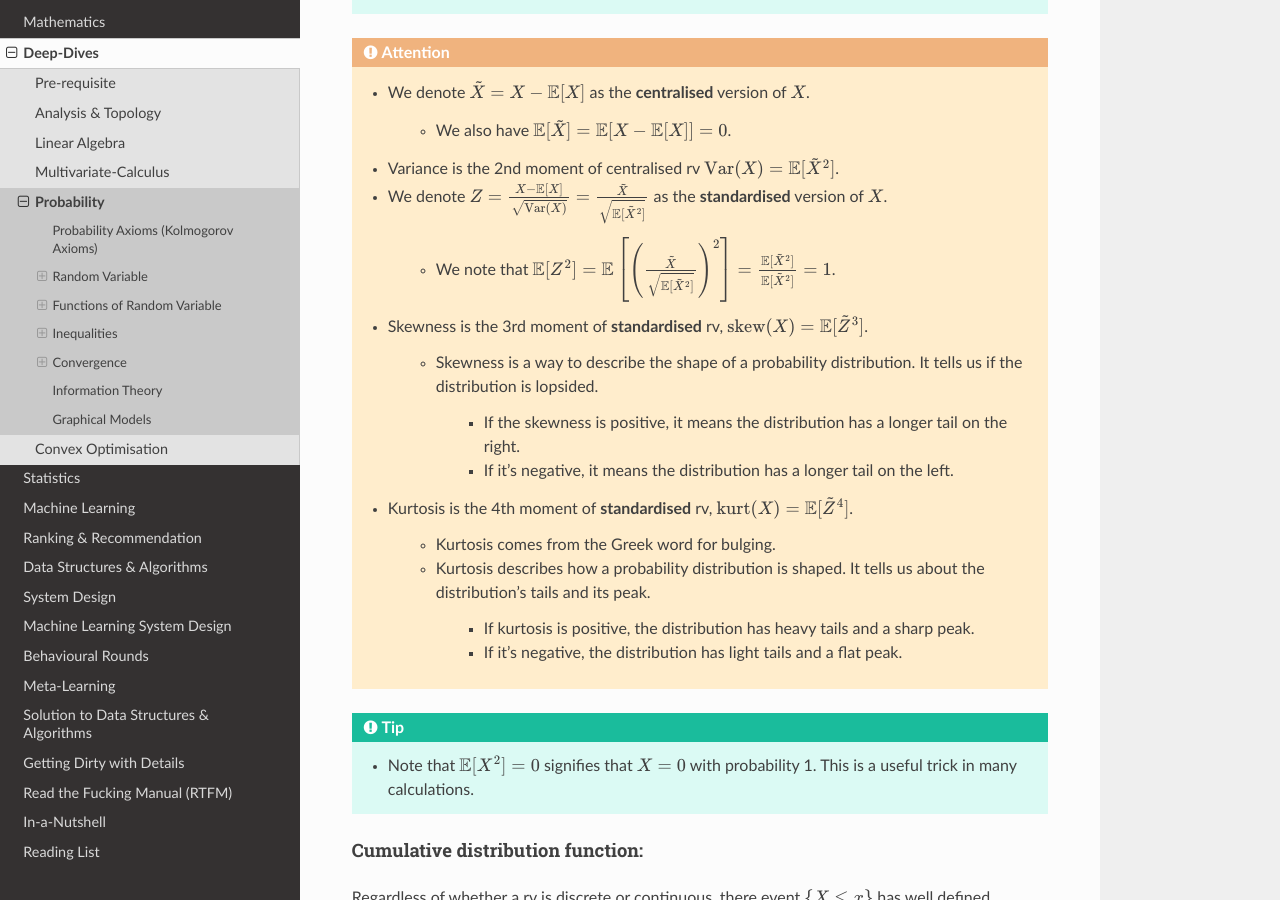
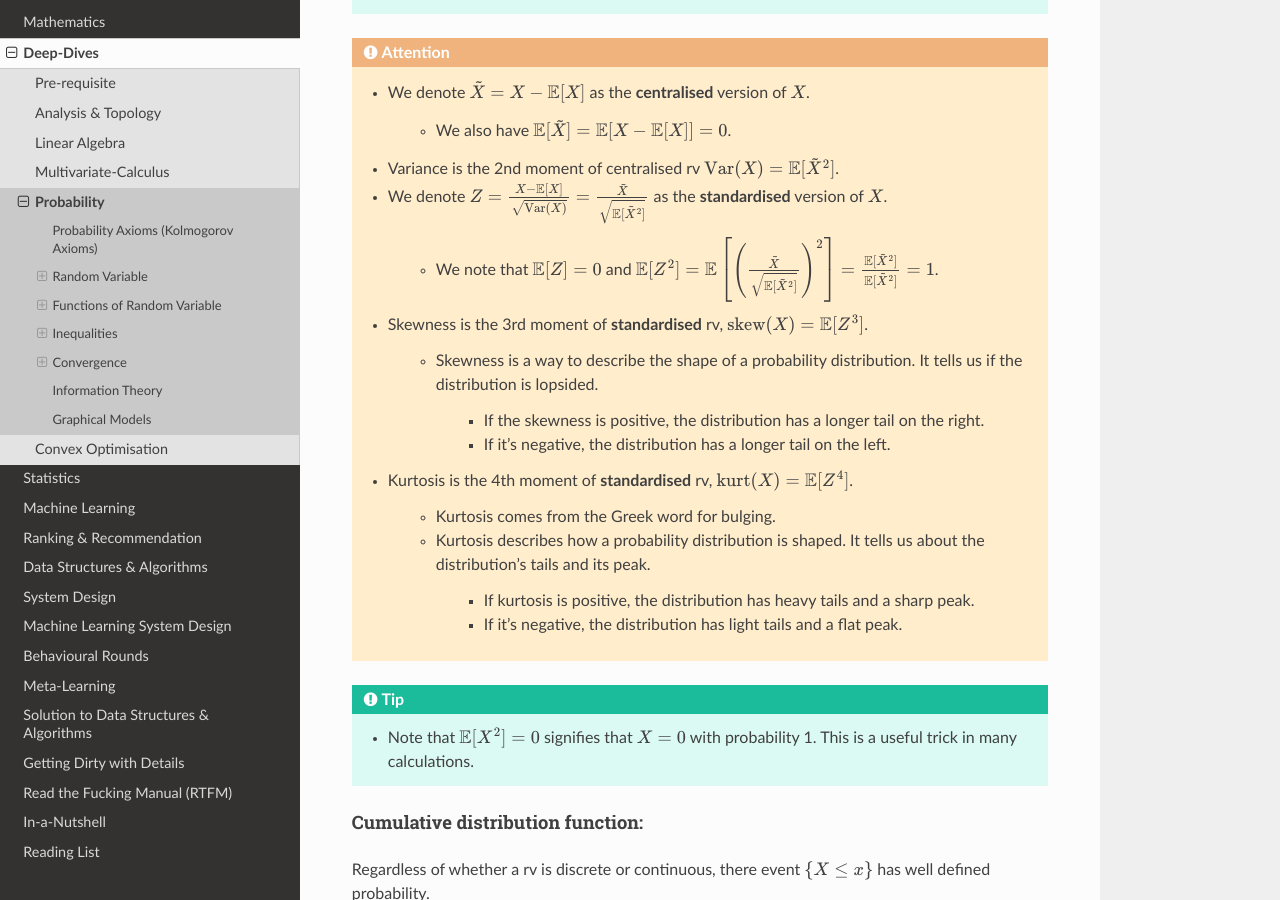
Before and after one commit to uselesstechjunks/leetcode, a Sphinx documentation site: the page built from docs/source/math/prob.rst, in a window 1280 px wide and 900 px high, scrolled down 12510 px. Built offline with Sphinx 7.4.7 and the Read the Docs theme 2.0.0, drawn with Linux system fonts in a browser that asks for light colours.

Commit message:
Update prob.rst

```diff
--- a/docs/source/math/prob.rst
+++ b/docs/source/math/prob.rst
@@ -423,14 +423,14 @@ We can define Expectation of as :math:`\int\limits_{-\infty}^\infty x f_X(x) dx`
 	* Variance is the 2nd moment of centralised rv :math:`\mathrm{Var}(X)=\mathbb{E}[\tilde{X}^2]`.
 	* We denote :math:`Z=\frac{X-\mathbb{E}[X]}{\sqrt{\mathrm{Var}(X)}}=\frac{\tilde{X}}{\sqrt{\mathbb{E}[\tilde{X}^2]}}` as the **standardised** version of :math:`X`.
 
-		* We note that :math:`\mathbb{E}[Z^2]=\mathbb{E}\left[\left(\frac{\tilde{X}}{\sqrt{\mathbb{E}[\tilde{X}^2]}}\right)^2\right]=\frac{\mathbb{E}[\tilde{X}^2]}{\mathbb{E}[\tilde{X}^2]}=1`.
-	* Skewness is the 3rd moment of **standardised** rv, :math:`\mathrm{skew}(X)=\mathbb{E}[\tilde{Z}^3]`.
+		* We note that :math:`\mathbb{E}[Z]=0` and :math:`\mathbb{E}[Z^2]=\mathbb{E}\left[\left(\frac{\tilde{X}}{\sqrt{\mathbb{E}[\tilde{X}^2]}}\right)^2\right]=\frac{\mathbb{E}[\tilde{X}^2]}{\mathbb{E}[\tilde{X}^2]}=1`.
+	* Skewness is the 3rd moment of **standardised** rv, :math:`\mathrm{skew}(X)=\mathbb{E}[Z^3]`.
 
 		* Skewness is a way to describe the shape of a probability distribution. It tells us if the distribution is lopsided.
 
-			* If the skewness is positive, it means the distribution has a longer tail on the right.
-			* If it’s negative, it means the distribution has a longer tail on the left.
-	* Kurtosis is the 4th moment of **standardised** rv, :math:`\mathrm{kurt}(X)=\mathbb{E}[\tilde{Z}^4]`.
+			* If the skewness is positive, the distribution has a longer tail on the right.
+			* If it’s negative, the distribution has a longer tail on the left.
+	* Kurtosis is the 4th moment of **standardised** rv, :math:`\mathrm{kurt}(X)=\mathbb{E}[Z^4]`.
 
 		* Kurtosis comes from the Greek word for bulging.
 		* Kurtosis describes how a probability distribution is shaped. It tells us about the distribution’s tails and its peak.
```
